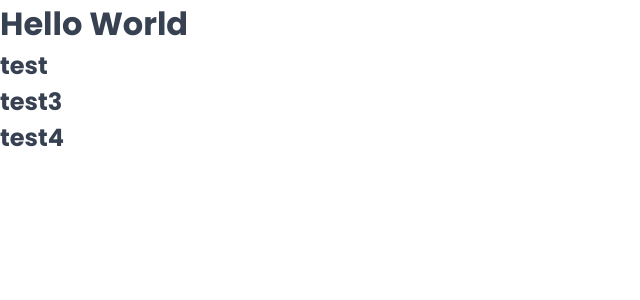
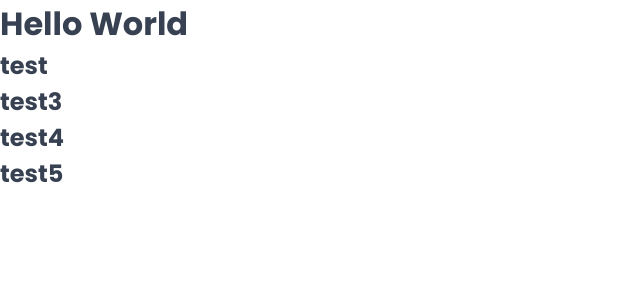
Before and after one commit to jacky1a2a3a4a/Lebuleduo, a React (Vite) app: page / in a window 1280 px wide. Shown: the top 300 px of the page, without its empty margins (0-640 px from the left). Built offline with nearby package versions, Linux system fonts and the light colour scheme; a web font is replaced by a local one.

Commit message:
feature: add test5

```diff
--- a/src/App.tsx
+++ b/src/App.tsx
@@ -10,6 +10,7 @@ function App() {
 
       <h2>test3</h2>
       <h2>test4</h2>
+      <h2>test5</h2>
     </div>
   );
 }
```
